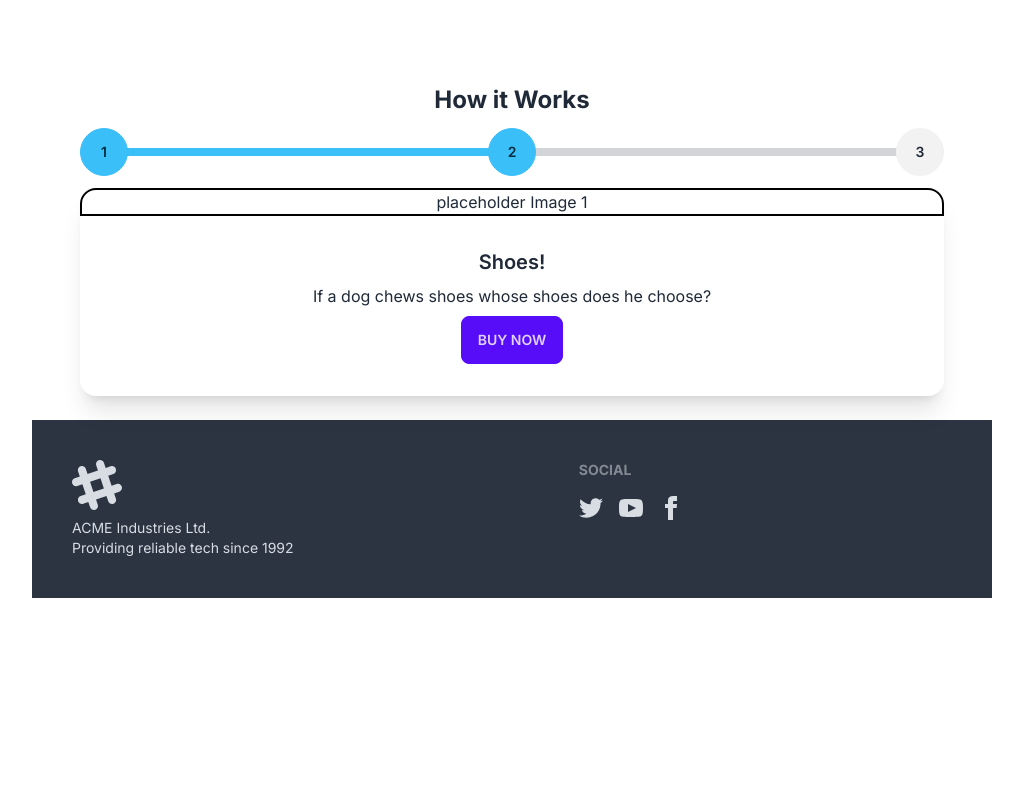
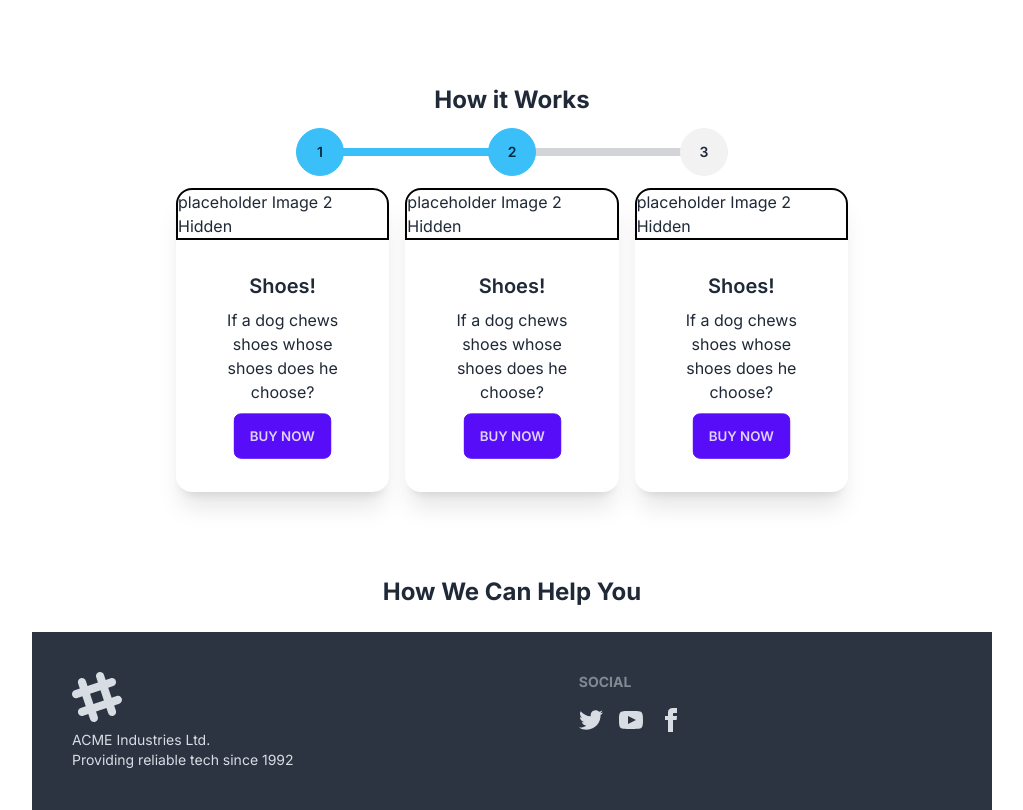
Before and after one commit to vietnguyen-dev/house-scans, a Next.js app: page / in a window 1280 px wide. Shown: the part 540-1350 px from the top of the page, without its empty margins (128-1151 px from the left). Before the commit the page ends 1138 px from the top, so only its background shows below. Built offline with nearby package versions, Linux system fonts and the light colour scheme.

Commit message:
sizing on how it works slider

```diff
--- /dev/null
+++ b/src/components/help.tsx
@@ -0,0 +1,9 @@
+const Help = () => {
+  return (
+    <div className="mt-9 px-6 py-3 sm:px-12 sm:py-6" id="how-it-works">
+      <h3 className="text-center text-2xl font-bold">How We Can Help You</h3>
+    </div>
+  );
+};
+
+export default Help;
--- a/src/components/how-it-works.tsx
+++ b/src/components/how-it-works.tsx
@@ -10,7 +10,7 @@ const HowItWorksSlider = () => {
   return (
     <div className="mt-9 px-6 py-3 sm:px-12 sm:py-6" id="how-it-works">
       <h3 className="text-center text-2xl font-bold">How it Works</h3>
-      <div className="relative">
+      <div className="relative md:w-1/2 md:left-1/4">
         <div className="flex justify-between mt-3">
           <button
             className={`btn btn-circle btn-info z-10`}
@@ -37,9 +37,9 @@ const HowItWorksSlider = () => {
           max="100"
         ></progress>
       </div>
-      <div className="mt-3">
+      <div className="mt-3 lg:hidden">
         {step === 0 && (
-          <div className="card bg-base-100 shadow-xl">
+          <div className="card bg-base-100 shadow-xl md:w-1/2 md:left-1/4">
             <figure className="border-black border-2">
               {/* <img
                 src="/images/stock/photo-1606107557195-0e29a4b5b4aa.jpg"
@@ -60,7 +60,7 @@ const HowItWorksSlider = () => {
           </div>
         )}
         {step === 1 && (
-          <div className="card bg-base-100 shadow-xl">
+          <div className="card bg-base-100 shadow-xl md:w-1/2 md:left-1/4">
             <figure className="border-black border-2">
               {/* <img
                 src="/images/stock/photo-1606107557195-0e29a4b5b4aa.jpg"
@@ -81,7 +81,7 @@ const HowItWorksSlider = () => {
           </div>
         )}
         {step === 2 && (
-          <div className="card bg-base-100 shadow-xl">
+          <div className="card bg-base-100 shadow-xl md:w-1/2 md:left-1/4">
             <figure className="border-black border-2">
               {/* <img
                 src="/images/stock/photo-1606107557195-0e29a4b5b4aa.jpg"
@@ -102,6 +102,67 @@ const HowItWorksSlider = () => {
           </div>
         )}
       </div>
+      <div className="hidden mt-3 lg:block">
+        <div className="flex gap-4 mx-24">
+          <div className="card bg-base-100 w-96 shadow-xl">
+            <figure className="border-black border-2">
+              {/* <img
+                src="/images/stock/photo-1606107557195-0e29a4b5b4aa.jpg"
+                alt="Shoes"
+                className="rounded-xl"
+              /> */}
+              <div>
+                <p>placeholder Image 2 Hidden</p>
+              </div>
+            </figure>
+            <div className="card-body items-center text-center">
+              <h2 className="card-title">Shoes!</h2>
+              <p>If a dog chews shoes whose shoes does he choose?</p>
+              <div className="card-actions">
+                <button className="btn btn-primary">Buy Now</button>
+              </div>
+            </div>
+          </div>
+          <div className="card bg-base-100 w-96 shadow-xl">
+            <figure className="border-black border-2">
+              {/* <img
+                src="/images/stock/photo-1606107557195-0e29a4b5b4aa.jpg"
+                alt="Shoes"
+                className="rounded-xl"
+              /> */}
+              <div>
+                <p>placeholder Image 2 Hidden</p>
+              </div>
+            </figure>
+            <div className="card-body items-center text-center">
+              <h2 className="card-title">Shoes!</h2>
+              <p>If a dog chews shoes whose shoes does he choose?</p>
+              <div className="card-actions">
+                <button className="btn btn-primary">Buy Now</button>
+              </div>
+            </div>
+          </div>
+          <div className="card bg-base-100 w-96 shadow-xl">
+            <figure className="border-black border-2">
+              {/* <img
+                src="/images/stock/photo-1606107557195-0e29a4b5b4aa.jpg"
+                alt="Shoes"
+                className="rounded-xl"
+              /> */}
+              <div>
+                <p>placeholder Image 2 Hidden</p>
+              </div>
+            </figure>
+            <div className="card-body items-center text-center">
+              <h2 className="card-title">Shoes!</h2>
+              <p>If a dog chews shoes whose shoes does he choose?</p>
+              <div className="card-actions">
+                <button className="btn btn-primary">Buy Now</button>
+              </div>
+            </div>
+          </div>
+        </div>
+      </div>
     </div>
   );
 };
--- a/src/pages/index.tsx
+++ b/src/pages/index.tsx
@@ -2,6 +2,7 @@ import { Inter } from "next/font/google";
 import Link from "next/link";
 import { Navbar } from "@/components/navbar";
 import HowItWorksSlider from "@/components/how-it-works";
+import Help from "@/components/help";
 import Footer from "@/components/footer";
 
 const inter = Inter({ subsets: ["latin"] });
@@ -29,6 +30,7 @@ export default function Home() {
         </div>
       </div>
       <HowItWorksSlider />
+      <Help />
       <Footer />
     </main>
   );
```
